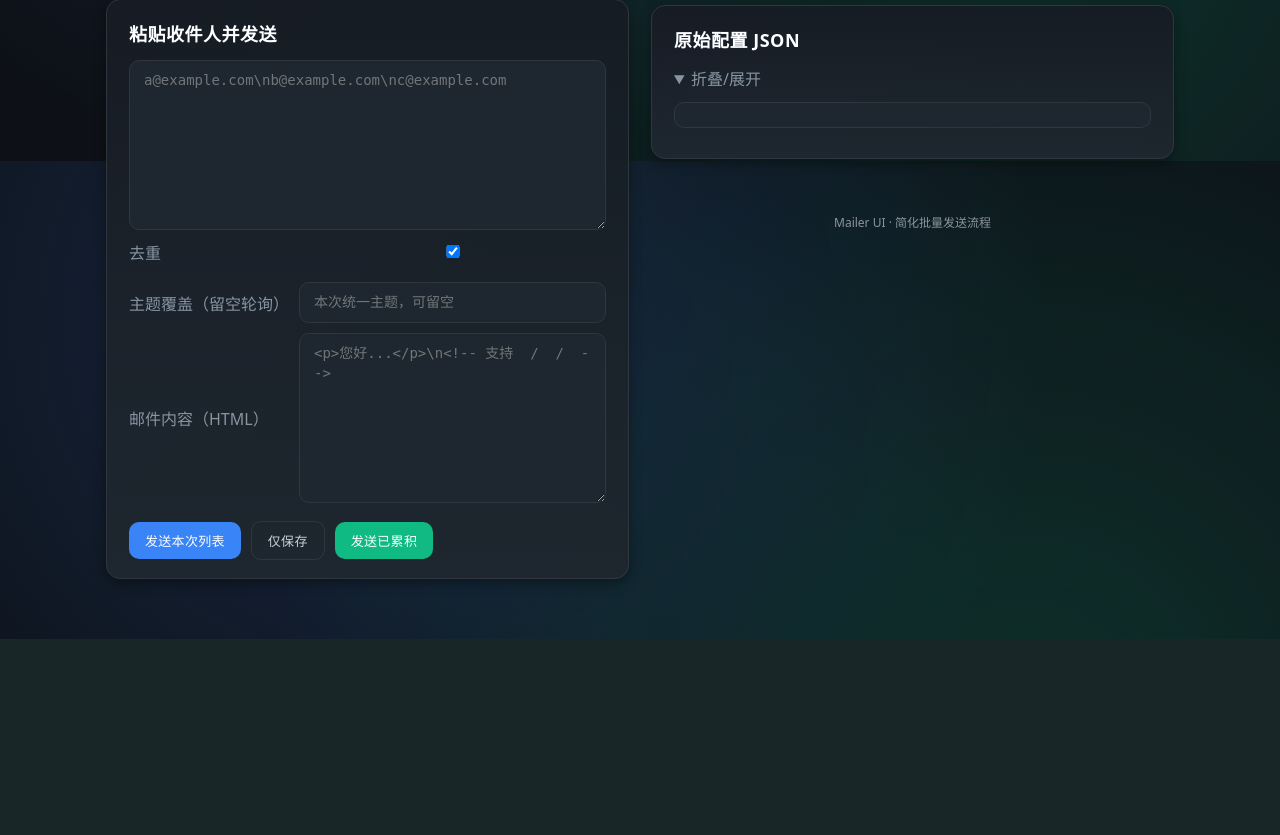
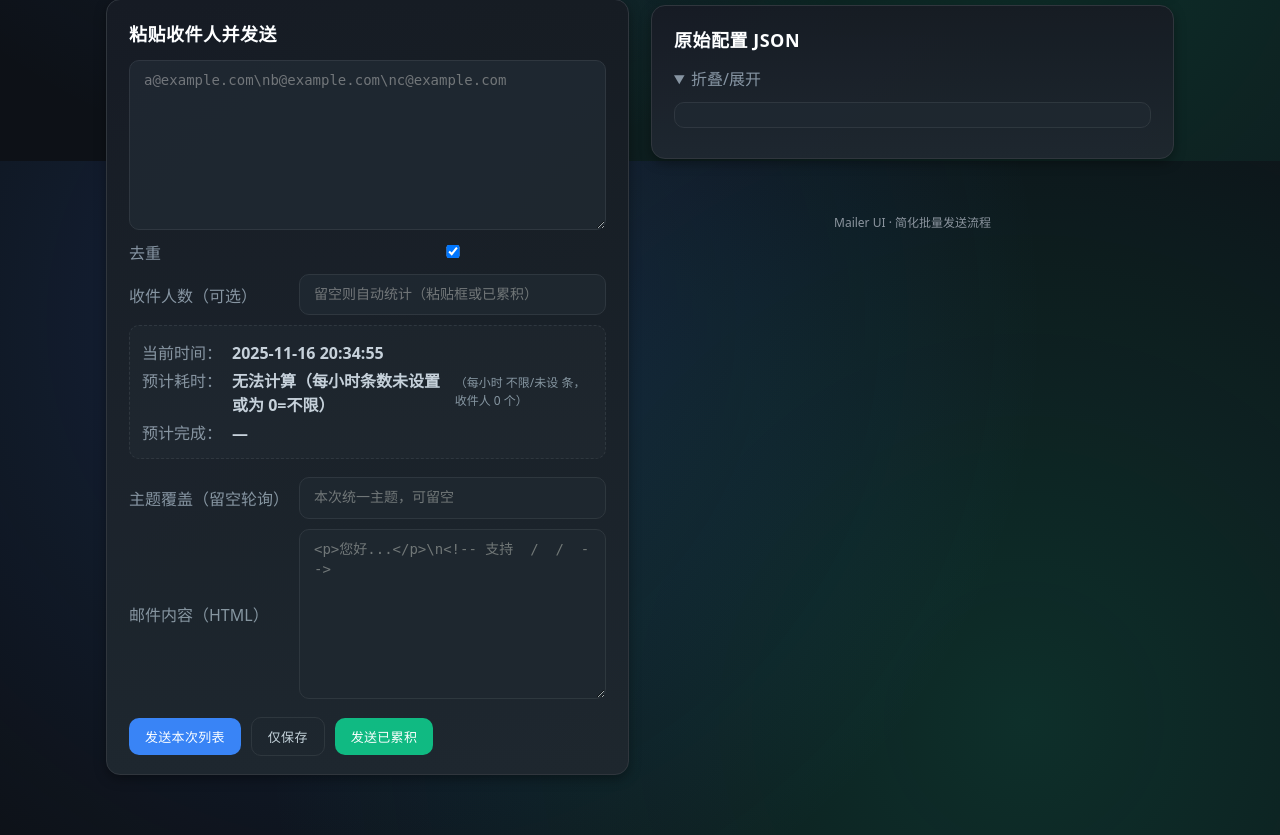
Before and after one commit to w243420707/mailer, a Python web app: template webapp/templates/index.html in a window 1280 px wide. Shown: the part 639-1474 px from the top of the page. Before the commit the page ends 1278 px from the top, so only its background shows below. Run offline with Jinja, Linux system fonts and the light colour scheme; the template is opened without the code that fills it, so the values that code supplies are empty.

Commit message:
20251117043448-时间计算

```diff
--- a/webapp/static/main.js
+++ b/webapp/static/main.js
@@ -26,6 +26,8 @@
   // 原始 JSON 视图
   const pre = get('config');
   if (pre) pre.textContent = JSON.stringify(j, null, 2);
+  // 更新一次预估
+  try { calcEstimate(); } catch(e) {}
 }
 
 get('refresh').onclick = fetchConfig;
@@ -156,6 +158,7 @@
   const j = await r.json();
   get('recTotal').textContent = j.total || 0;
   get('recPreview').textContent = (j.preview || []).join('\n');
+  try { calcEstimate(); } catch(e) {}
 }
 
 get('expRec').onclick = () => {
@@ -263,3 +266,107 @@
     }
   } catch(e) {}
 }
+
+// ——— 发送时间预估 ———
+function format2(n){ return n < 10 ? '0' + n : '' + n; }
+function formatDateTime(d){
+  if (!(d instanceof Date)) return '—';
+  const y = d.getFullYear();
+  const m = format2(d.getMonth()+1);
+  const dd = format2(d.getDate());
+  const hh = format2(d.getHours());
+  const mm = format2(d.getMinutes());
+  const ss = format2(d.getSeconds());
+  return `${y}-${m}-${dd} ${hh}:${mm}:${ss}`;
+}
+
+function formatDuration(ms){
+  if (!isFinite(ms) || ms <= 0) return '0 分钟';
+  const totalMin = Math.ceil(ms / 60000);
+  const days = Math.floor(totalMin / (60*24));
+  const hours = Math.floor((totalMin % (60*24)) / 60);
+  const mins = totalMin % 60;
+  const parts = [];
+  if (days) parts.push(days + ' 天');
+  if (hours) parts.push(hours + ' 小时');
+  if (mins || parts.length === 0) parts.push(mins + ' 分钟');
+  return parts.join(' ');
+}
+
+function getAutoRecipientsCount(){
+  const manualEl = get('manual_recipient_count');
+  let manual = 0;
+  if (manualEl) manual = Number(manualEl.value || 0);
+  if (manual > 0) return Math.floor(manual);
+
+  const ta = get('recipients_text');
+  const dedupe = !!(get('dedupe') && get('dedupe').checked);
+  if (ta && (ta.value || '').trim()){
+    const lines = (ta.value || '')
+      .split(/\r?\n/)
+      .map(s => s.trim())
+      .filter(s => s.length > 0);
+    if (dedupe){
+      const set = new Set(lines.map(s => s.toLowerCase()));
+      return set.size;
+    }
+    return lines.length;
+  }
+  // fallback 用右侧累计数
+  const recTotalEl = get('recTotal');
+  if (recTotalEl) {
+    const n = parseInt(recTotalEl.textContent || '0', 10);
+    if (isFinite(n) && n > 0) return n;
+  }
+  return 0;
+}
+
+function calcEstimate(){
+  const panel = get('estimate_panel');
+  if (!panel) return; // 页面不存在则忽略
+
+  const rateEl = get('setting.per_hour_limit');
+  const rate = Number((rateEl && rateEl.value) ? rateEl.value : 0);
+  const cnt = getAutoRecipientsCount();
+
+  const now = new Date();
+  const estNow = get('estNow');
+  const estDuration = get('estDuration');
+  const estEnd = get('estEnd');
+  const estRate = get('estRate');
+  const estCount = get('estCount');
+
+  if (estNow) estNow.textContent = formatDateTime(now);
+  if (estRate) estRate.textContent = rate > 0 ? String(rate) : '不限/未设';
+  if (estCount) estCount.textContent = String(cnt);
+
+  if (!(rate > 0)){
+    if (estDuration) estDuration.textContent = '无法计算（每小时条数未设置或为 0=不限）';
+    if (estEnd) estEnd.textContent = '—';
+    return;
+  }
+  if (!(cnt > 0)){
+    if (estDuration) estDuration.textContent = '—';
+    if (estEnd) estEnd.textContent = '—';
+    return;
+  }
+
+  const hours = cnt / rate; // 以小时为单位
+  const ms = Math.ceil(hours * 3600 * 1000);
+  const end = new Date(now.getTime() + ms);
+  if (estDuration) estDuration.textContent = formatDuration(ms);
+  if (estEnd) estEnd.textContent = formatDateTime(end);
+}
+
+// 事件绑定以便实时更新
+const rateInput = get('setting.per_hour_limit');
+if (rateInput) rateInput.addEventListener('input', () => { try { calcEstimate(); } catch(e) {} });
+const recTa = get('recipients_text');
+if (recTa) recTa.addEventListener('input', () => { try { calcEstimate(); } catch(e) {} });
+const dedupeCb = get('dedupe');
+if (dedupeCb) dedupeCb.addEventListener('change', () => { try { calcEstimate(); } catch(e) {} });
+const manualCnt = get('manual_recipient_count');
+if (manualCnt) manualCnt.addEventListener('input', () => { try { calcEstimate(); } catch(e) {} });
+
+// 首次渲染
+try { calcEstimate(); } catch(e) {}
--- a/webapp/static/styles.css
+++ b/webapp/static/styles.css
@@ -165,3 +165,16 @@
 .section-title { display:flex; align-items:center; justify-content:space-between; margin-bottom:8px; }
 
 details summary { cursor: pointer; }
+
+/* 发送时间预估 */
+.estimator {
+  margin-top: 8px;
+  padding: 10px 12px;
+  border: 1px dashed var(--border);
+  background: rgba(255,255,255,0.02);
+  border-radius: var(--radius-md);
+}
+.est-row { display:flex; gap:6px; align-items:baseline; margin: 4px 0; }
+.est-key { color: var(--muted); min-width: 84px; }
+.est-val { color: var(--text); font-weight: 600; }
+.est-hint { color: var(--muted); margin-left: 6px; font-size: 12px; }
--- a/webapp/templates/index.html
+++ b/webapp/templates/index.html
@@ -76,6 +76,15 @@
                 <label class="muted" for="dedupe">去重</label>
                 <input id="dedupe" type="checkbox" checked />
               </div>
+              <div class="row">
+                <label class="muted" for="manual_recipient_count">收件人数（可选）</label>
+                <input id="manual_recipient_count" class="input" type="number" placeholder="留空则自动统计（粘贴框或已累积）" />
+              </div>
+              <div id="estimate_panel" class="estimator" aria-live="polite">
+                <div class="est-row"><span class="est-key">当前时间：</span><span id="estNow" class="est-val">—</span></div>
+                <div class="est-row"><span class="est-key">预计耗时：</span><span id="estDuration" class="est-val">—</span> <span class="est-hint">（每小时 <span id="estRate">—</span> 条，收件人 <span id="estCount">—</span> 个）</span></div>
+                <div class="est-row"><span class="est-key">预计完成：</span><span id="estEnd" class="est-val">—</span></div>
+              </div>
             </section>
             <section>
               <div class="row">
```
